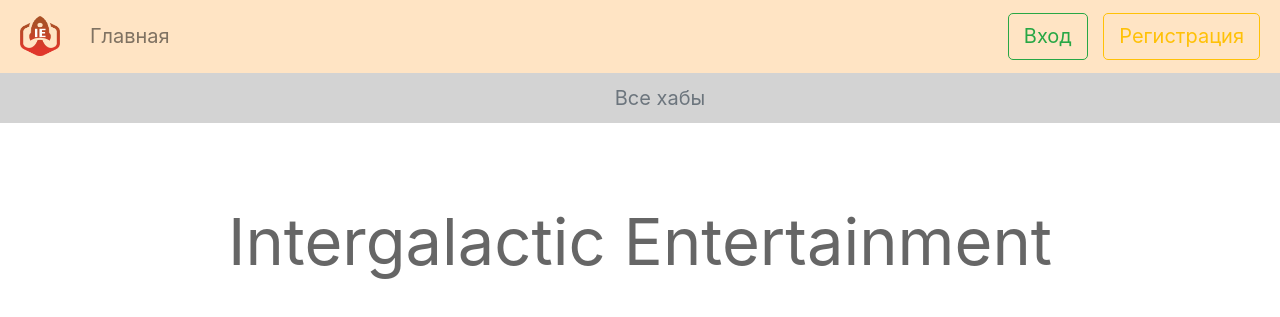
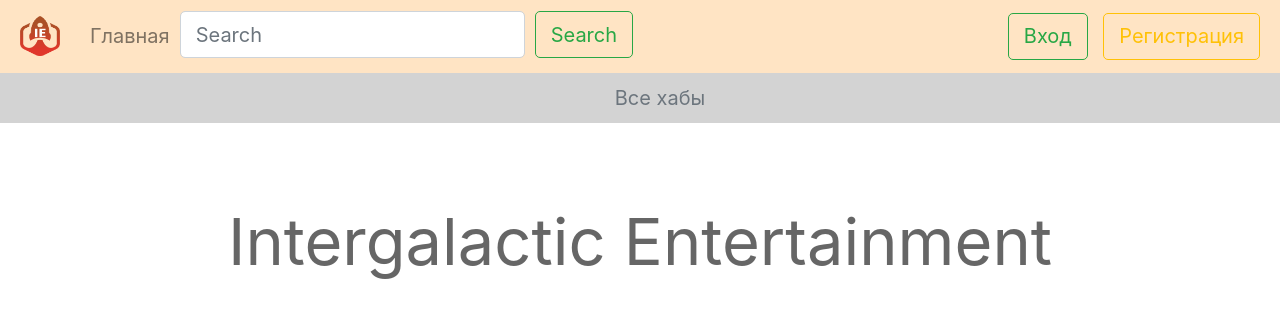
Before and after one commit to Husky022/intergalactic, a Django app: page / in a window 1280 px wide. Shown: the top 317 px of the page. Run offline with Django 3.2, Linux system fonts and the light colour scheme; data that the repository does not hold is empty; some libraries are stand-ins or nearby versions.

Commit message:
Search articles by name

```diff
--- a/mainapp/templates/mainapp/includes/inc__main_menu.html
+++ b/mainapp/templates/mainapp/includes/inc__main_menu.html
@@ -10,12 +10,12 @@
                     <a class="nav-link" href="{% url 'main' %}">Главная</a>
                 </li>
 
-                <!--            <li class="nav-item">-->
-                <!--                <form class="form-inline my-2 my-lg-0">-->
-                <!--                    <input class="form-control mr-sm-2" type="search" placeholder="Search" aria-label="Search">-->
-                <!--                    <button class="btn btn-outline-success" type="submit">Search</button>-->
-                <!--                </form>-->
-                <!--            </li>-->
+                <li class="nav-item">
+                    <form action="{% url 'search' %}" method="get" class="form-inline my-2 my-lg-0">
+                        <input name="q" class="form-control mr-sm-2" type="search" placeholder="Search" aria-label="Search">
+                        <button class="btn btn-outline-success" type="submit">Search</button>
+                    </form>
+                </li>
             </ul>
             <div class="user-panel">
                 {% if user.is_authenticated %}
--- a/mainapp/urls.py
+++ b/mainapp/urls.py
@@ -12,4 +12,6 @@ urlpatterns = [
     path('change_active/<int:article_pk>/', ArticleChangeActiveView.as_view(), name='change_active'),
     path('edit_article/<int:pk>/', ArticleEditView.as_view(), name='edit_article'),
     path('set_like/<int:article_pk>/', mainapp.set_like, name='set_like'),
+
+    path('search/', mainapp.Search.as_view(), name='search'),
 ]
--- a/mainapp/views.py
+++ b/mainapp/views.py
@@ -13,6 +13,7 @@ from mainapp.models import Article, Comment, Likes
 from django.views.decorators.csrf import csrf_exempt
 
 from mainapp.services.commentsview import CommentAction
+from django.db.models import Q
 
 
 class Main(ListView):
@@ -194,3 +195,17 @@ def set_like(request, article_pk):
                 'like_list': like_list,
                 'like_count': like_count,
             })
+
+
+class Search(ListView):
+    """Поиск статей"""
+    # paginate_by = 5
+    model = Article
+    template_name = 'mainapp/articles.html'
+    def get_queryset(self):
+        return Article.objects.filter(name__contains=self.request.GET.get("q", ''))
+
+    def get_context_data(self, *args, **kwargs):
+        context = super().get_context_data(*args, **kwargs)
+        context["q"] = self.request.GET.get("q", '')
+        return context
```
